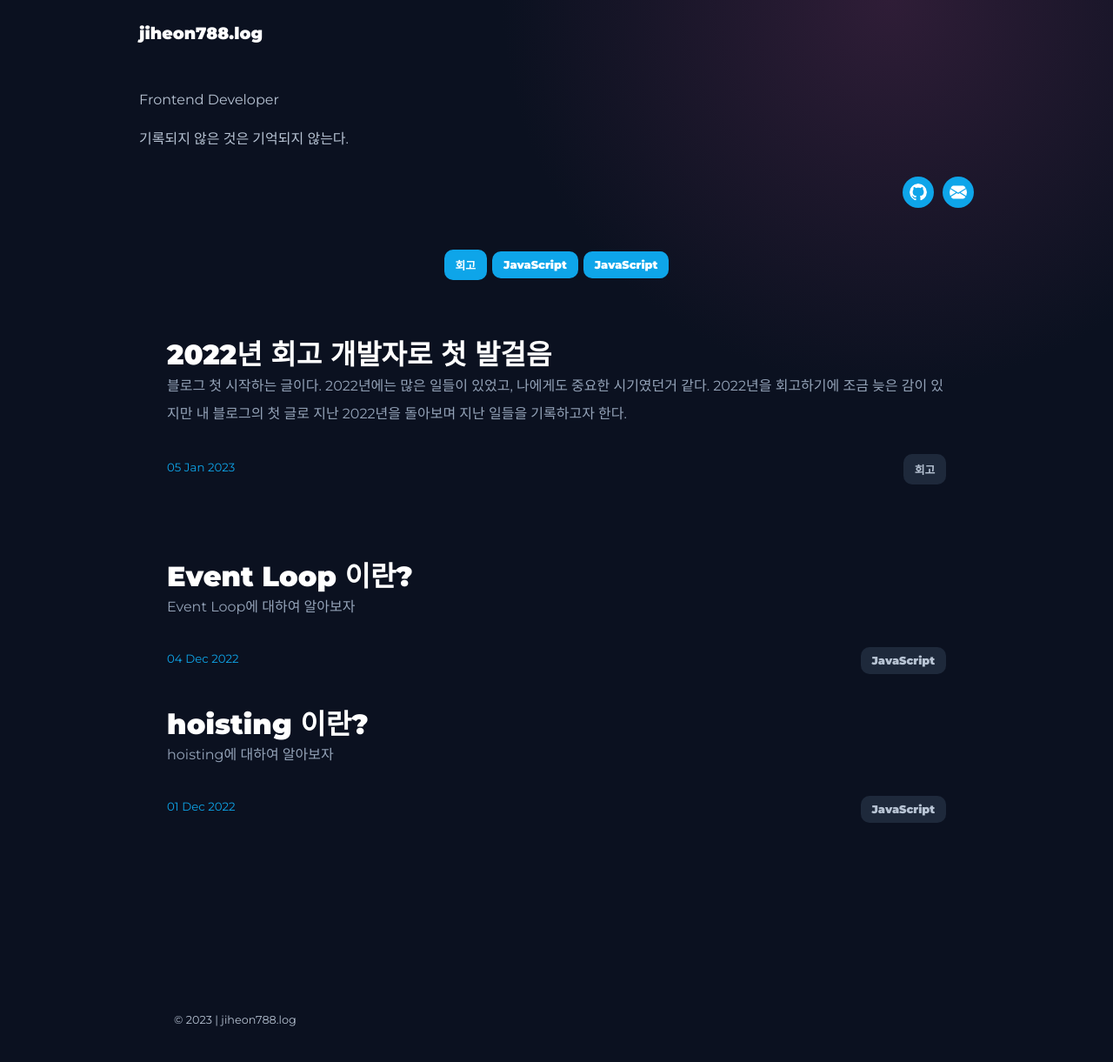
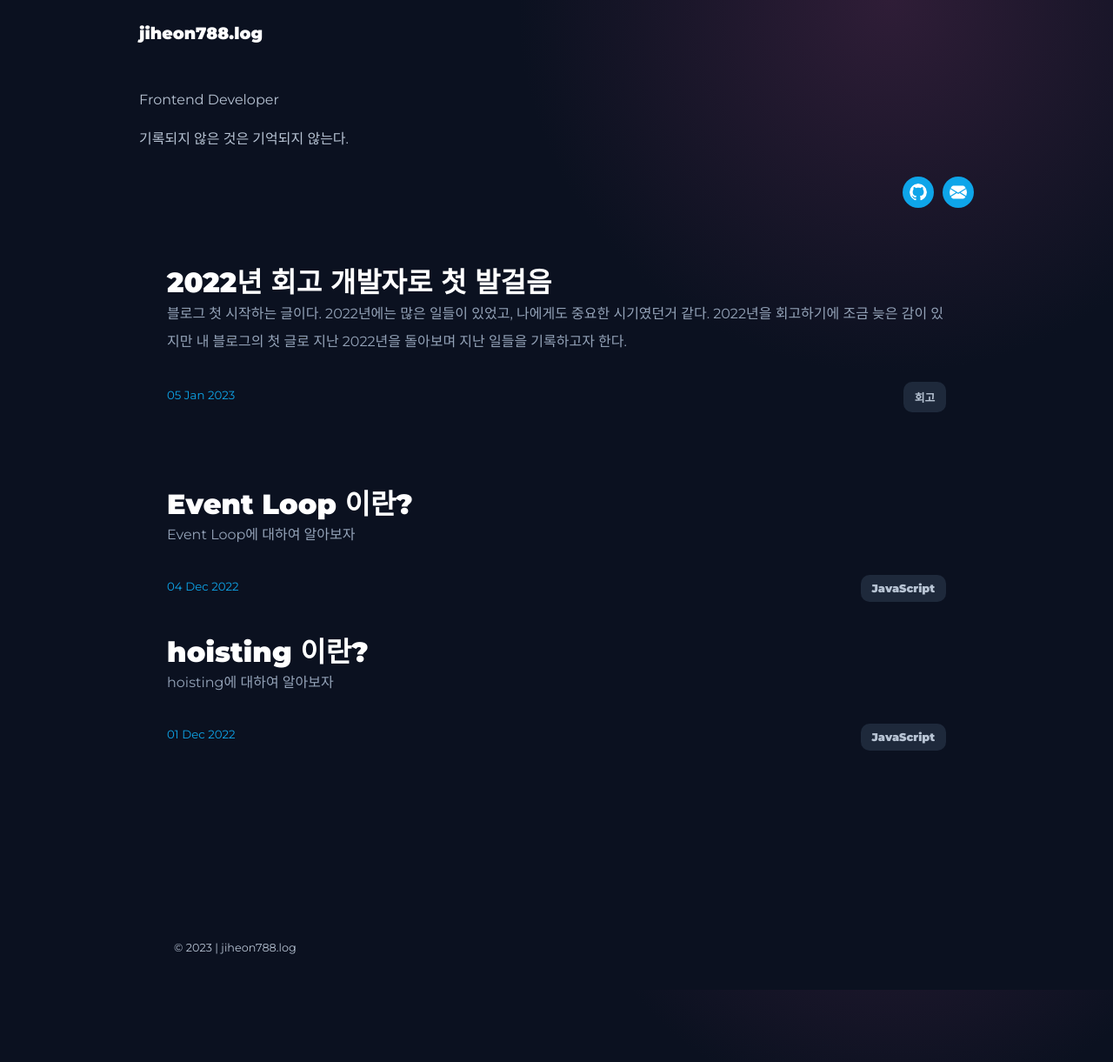
Before and after one commit to jiheon788/jiheon788.github.io, a Jekyll site: the page built from index.md, in a window 1280 px wide. Shown: the whole page at 87% size. Built offline with Jekyll 4.4.1, drawn with Linux system fonts in a browser that asks for light colours.

Commit message:
fix: 카테고리

```diff
--- a/_includes/social-links.html
+++ b/_includes/social-links.html
@@ -6,20 +6,12 @@
   {%endfor%}
 </section>
 
-<section id="category-links">
+<!-- <section id="category-links">
   {% for post in site.posts %}
   {% for c in post.categories %}
   <button type="button" class="article-category tag">
     {{c}}
   </button>
-  <!-- <h1>
-      <a
-        href="#!"
-        data-base-url="{{site.baseurl}}"
-        class="article-category tag"
-        >{{c}}</a
-      >
-    </h1> -->
   {% endfor %}
   {% endfor %}
-</section>
+</section> -->
```
Also changed, not shown: README.md.
